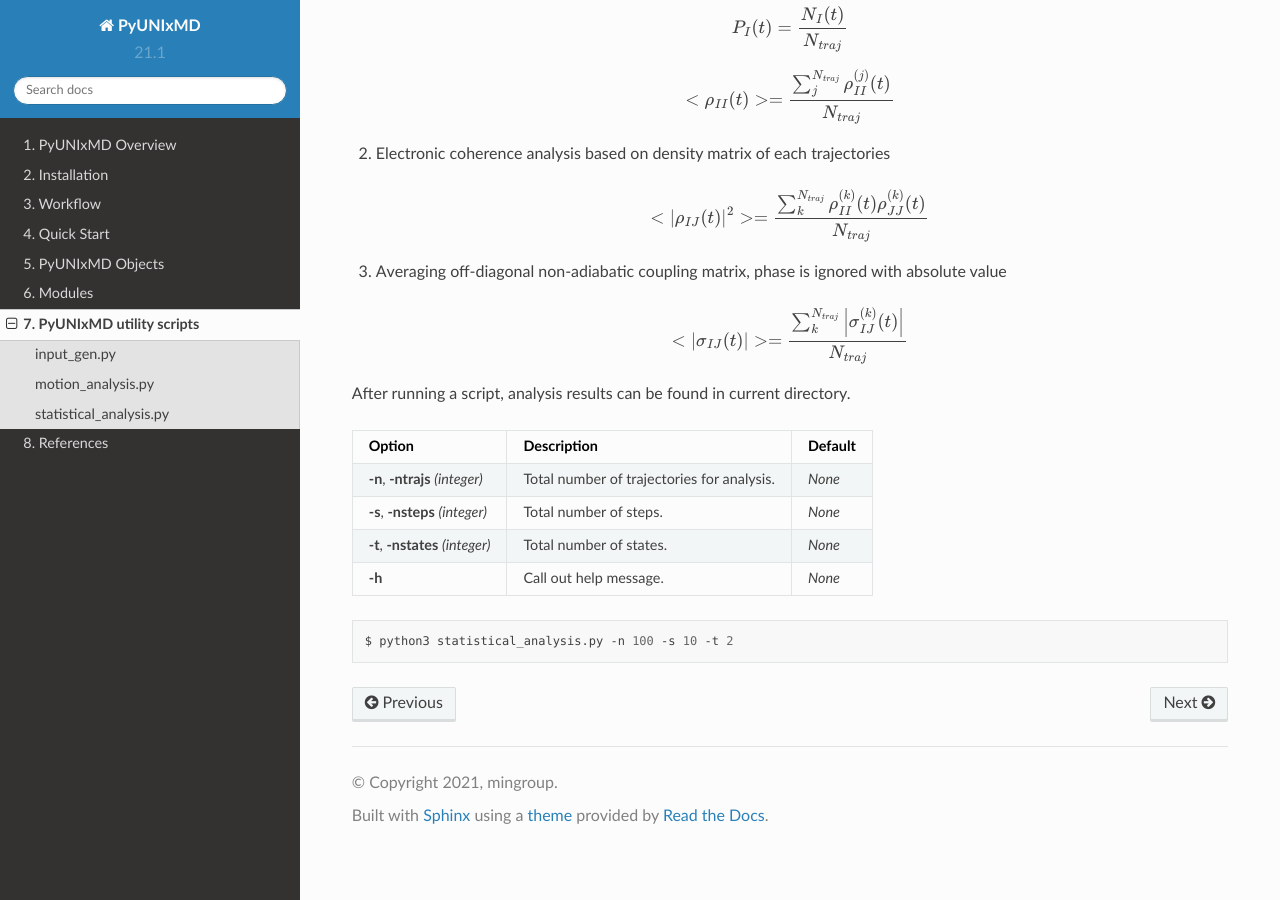
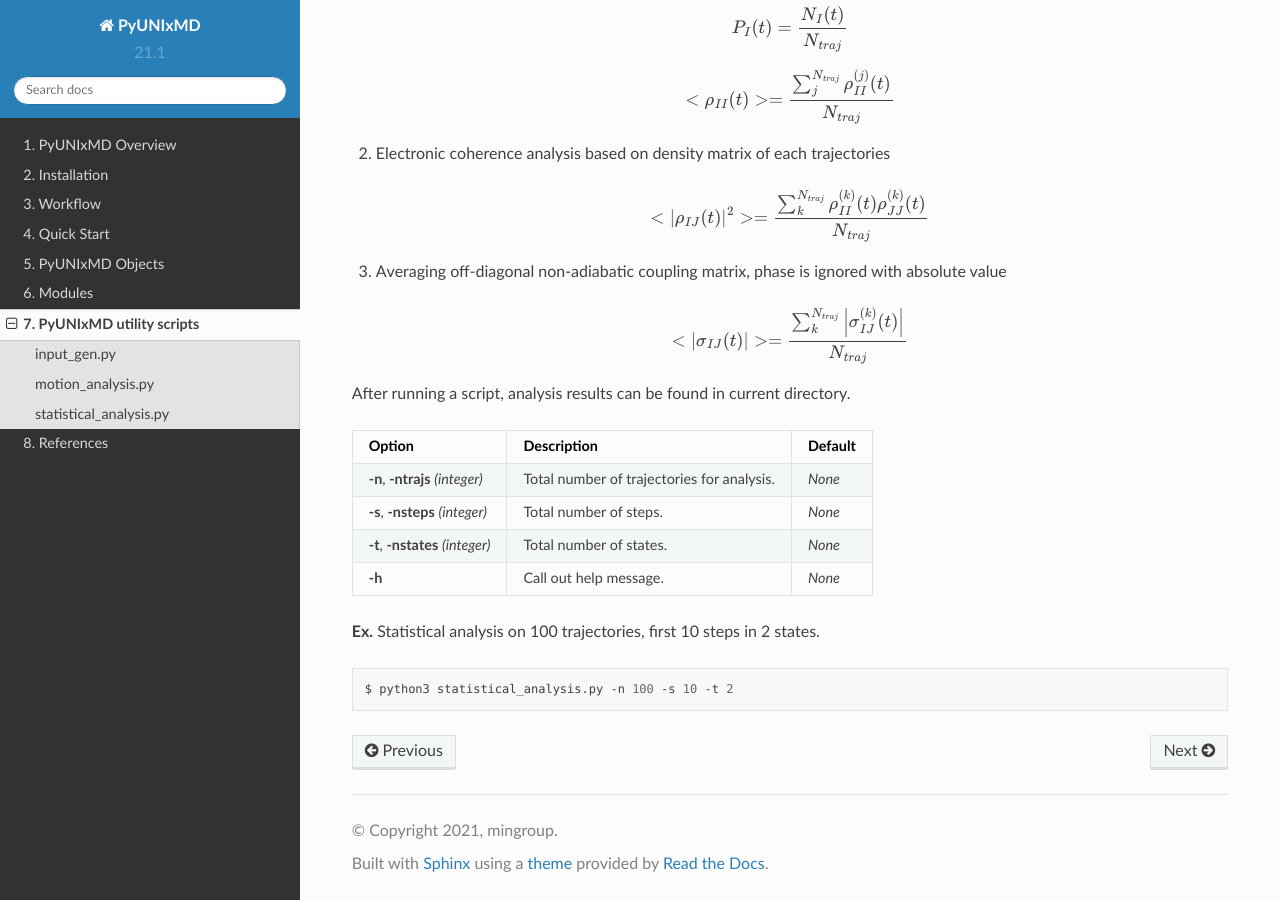
Before and after one commit to skmin-lab/unixmd, a Sphinx documentation site: the page built from docs/source/utility_scripts.rst, in a window 1280 px wide and 900 px high, scrolled down 1703 px. Built offline with Sphinx 7.4.7 and the Read the Docs theme 2.0.0, drawn with Linux system fonts in a browser that asks for light colours.

Commit message:
Add missing example part

```diff
--- a/docs/source/utility_scripts.rst
+++ b/docs/source/utility_scripts.rst
@@ -129,6 +129,7 @@ After running a script, analysis results can be found in current directory.
 |                        |                                                    |           |
 +------------------------+----------------------------------------------------+-----------+
 
+**Ex.** Statistical analysis on 100 trajectories, first 10 steps in 2 states.
 
 .. code-block:: bash
 
```
